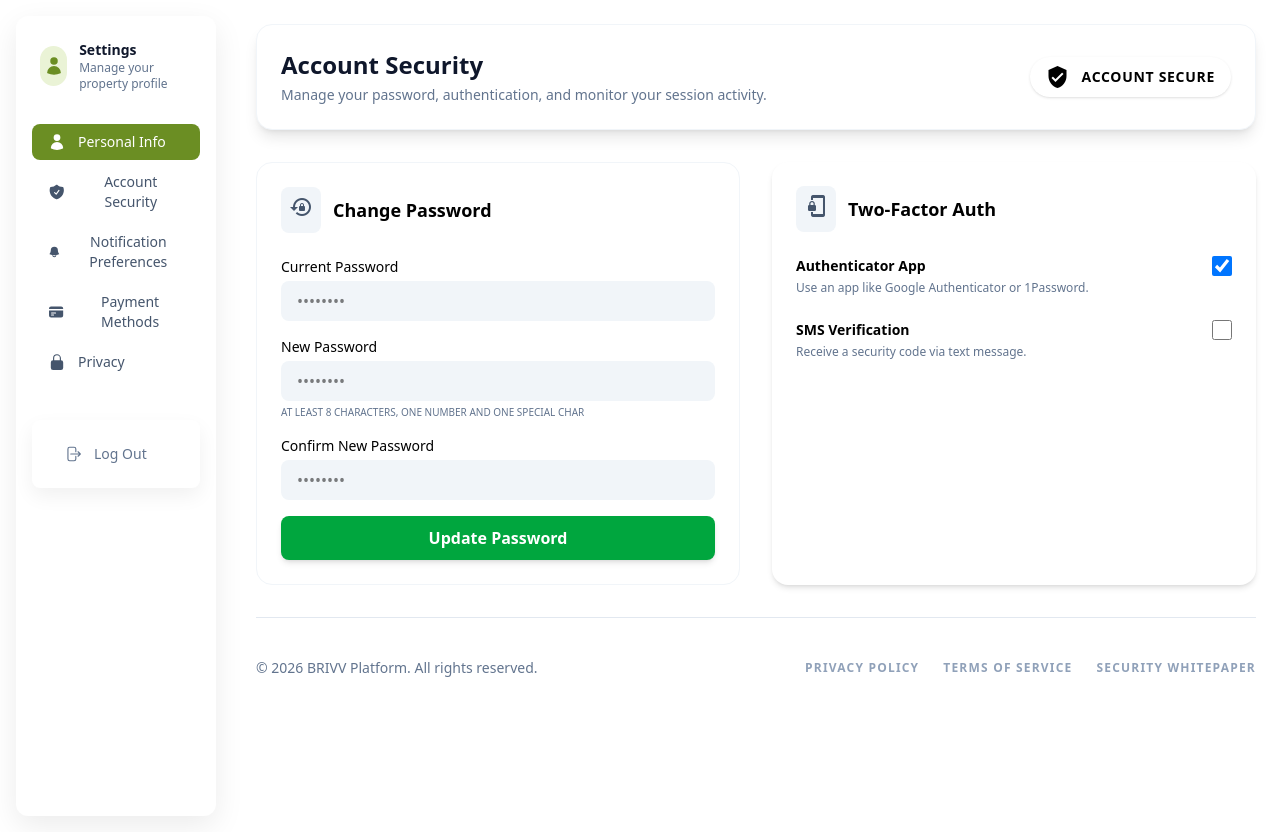
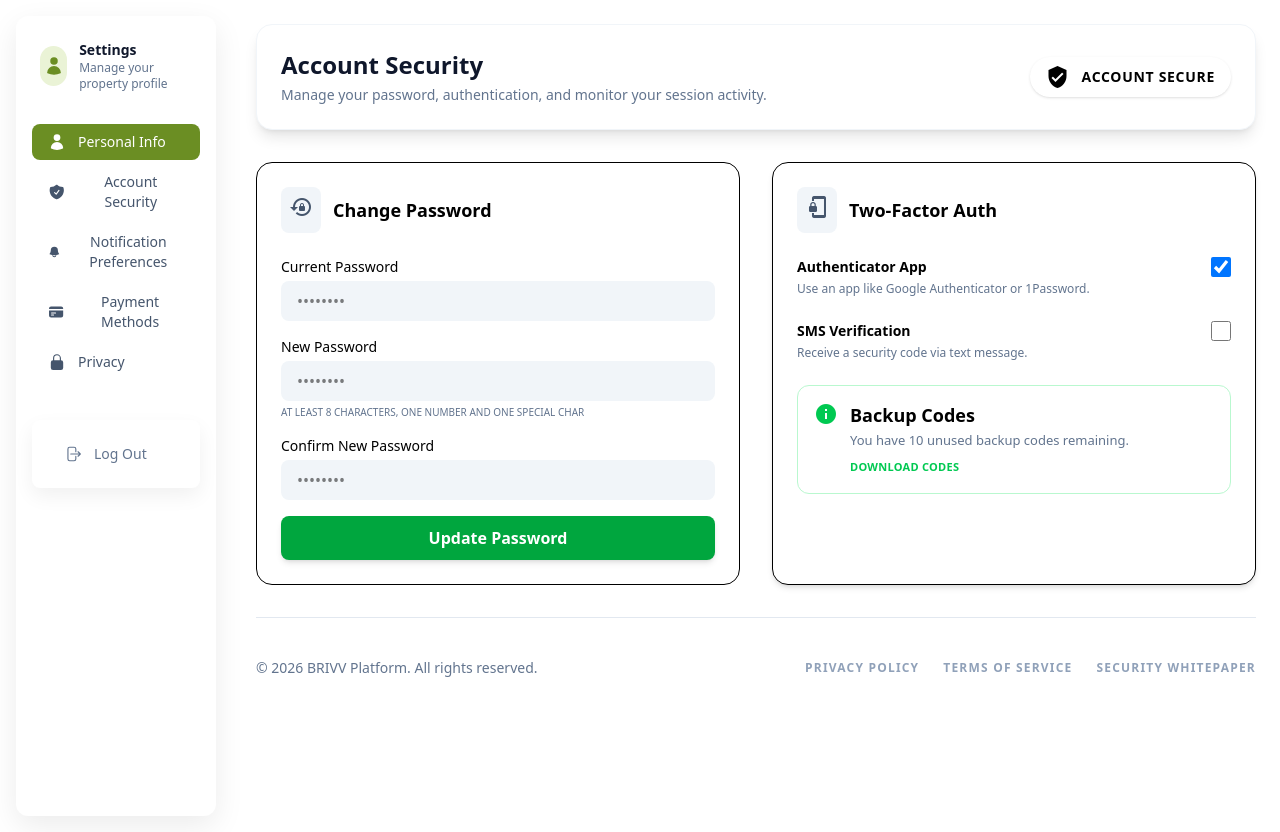
Before and after one commit to Akrapex/BRIVV-PROJECT, a React (Vite) app in the folder Brivv/: page /setting/security in a window 1280 px wide. Built offline with nearby package versions, Linux system fonts and the light colour scheme.

Commit message:
updating files in the Brivv Project

```diff
--- a/Brivv/src/pages/Security.tsx
+++ b/Brivv/src/pages/Security.tsx
@@ -27,7 +27,7 @@ const AccountSecurity: React.FC = () => {
       {/* Grid Section */}
       <div className="grid grid-cols-1 md:grid-cols-2 gap-8">
         {/* Change Password */}
-        <section className="bg-white rounded-2xl p-6 border border-slate-100 dark:border-slate-200">
+        <section className="bg-white rounded-2xl p-6 border border-slate-00 dark:border-slate-300">
           <div className="flex items-center gap-3 mb-6">
             <div className="p-2 bg-slate-100  rounded-lg">
               <span className="material-icons text-slate-600 dark:text-slate-400">
@@ -45,7 +45,7 @@ const AccountSecurity: React.FC = () => {
               <input
                 type="password"
                 placeholder="••••••••"
-                className="w-full bg-slate-100 rounded-lg px-4 py-2"
+                className="w-full bg-slate-100 focus:border-green-400 rounded-lg px-4 py-2"
               />
             </div>
 
@@ -84,9 +84,9 @@ const AccountSecurity: React.FC = () => {
         </section>
 
         {/* Two Factor Authentication */}
-        <section className="bg-white dark:bg-slate-900 rounded-2xl p-6 shadow-md">
+        <section className="bg-white rounded-2xl p-6 shadow-md border border-slate-00 dark:border-slate-300">
           <div className="flex items-center gap-3 mb-6">
-            <div className="p-2 bg-slate-100 dark:bg-slate-800 rounded-lg">
+            <div className="p-2 bg-slate-100 rounded-lg">
               <span className="material-icons text-slate-600 dark:text-slate-400">
                 phonelink_lock
               </span>
@@ -113,6 +113,25 @@ const AccountSecurity: React.FC = () => {
                 </p>
               </div>
               <input type="checkbox" className="h-5 w-5 accent-primary" />
+            </div>
+            <div className="p-4 border border-green-200 dark:bg-green-100 rounded-xl mt-4">
+              <div className="flex gap-3">
+                <span className="material-icons text-green-500 text-3xl">info</span>
+
+                <div>
+                  <p className="text-[18px] text-primary font-semibold">
+                    Backup Codes
+                  </p>
+
+                  <p className="text-[13px] text-slate-500 mt-0.5">
+                    You have 10 unused backup codes remaining.
+                  </p>
+
+                  <button className="text-[11px] font-bold text-green-500 mt-2 uppercase tracking-wide">
+                    Download Codes
+                  </button>
+                </div>
+              </div>
             </div>
           </div>
         </section>
```
